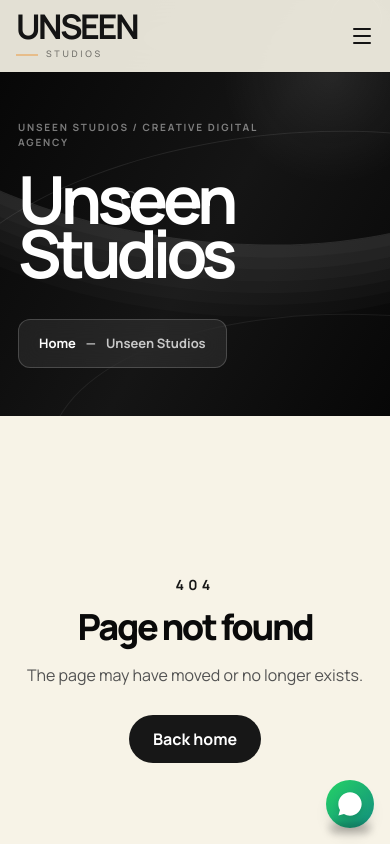
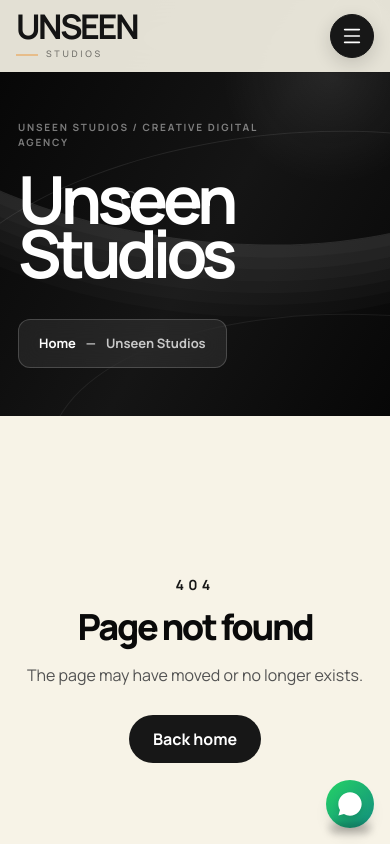
Before and after one commit to sumitchaskar0007-coder/Unseen_website-, a React (Vite) app: page /services/social in a window 390 px wide. Shown: the top 844 px of the page. Built offline with nearby package versions, Linux system fonts and the light colour scheme.

Commit message:
Fix mobile navigation menu visibility

```diff
--- a/src/components/Header.tsx
+++ b/src/components/Header.tsx
@@ -383,8 +383,10 @@ export function Header() {
           <button
             type="button"
             className="site-menu-button"
-            onClick={() => setMenuOpen(true)}
+            onClick={() => setMenuOpen((open) => !open)}
             aria-label="Open menu"
+            aria-expanded={menuOpen}
+            aria-controls="mobile-navigation"
           >
             <Menu />
           </button>
@@ -400,6 +402,7 @@ export function Header() {
       <AnimatePresence>
         {menuOpen && (
           <motion.div
+            id="mobile-navigation"
             className="site-mobile-menu"
             initial={{
               y: '-100%',
--- a/src/index.css
+++ b/src/index.css
@@ -186,7 +186,8 @@ h6,
 .site-contact-link { display:flex; align-items:center; gap:16px; padding:12px 18px; border:1px solid currentColor; border-radius:99px; color:inherit; font-size:10px; font-weight:800; letter-spacing:.1em; text-transform:uppercase; transition:.3s; }
 .site-contact-link svg { width:15px; }
 .site-contact-link:hover { background:#121212; border-color:#121212; color:#fff; }
-.site-menu-button { display:none; color:inherit; background:none; }
+.site-menu-button { position:relative; z-index:2; display:none; width:46px; height:46px; flex:0 0 46px; align-items:center; justify-content:center; border:1px solid currentColor; border-radius:50%; color:inherit; background:transparent; cursor:pointer; }
+.site-menu-button svg { display:block; width:22px; height:22px; max-width:none; stroke-width:1.8; }
 .site-mobile-menu { position:fixed; inset:0; z-index:10000; display:flex; flex-direction:column; padding:24px; overflow-y:auto; background:var(--site-canvas); color:#141414; }
 .site-mobile-top { display:flex; justify-content:space-between; align-items:center; }
 .site-mobile-top button { width:52px; height:52px; display:grid; place-items:center; border:1px solid #141414; border-radius:50%; background:transparent; }
@@ -213,10 +214,13 @@ h6,
 
 @media (max-width:1050px) {
   .site-desktop-nav,.site-contact-link { display:none; }
-  .site-menu-button { display:block; }
+  .site-header-actions { flex:0 0 auto; }
+  .site-menu-button { display:flex; }
 }
 @media (max-width:700px) {
   .site-header-inner { width:calc(100% - 32px); height:72px; }
+  .site-wordmark>div { width:145px!important; }
+  .site-menu-button { width:44px; height:44px; flex-basis:44px; color:#fff; border-color:#171717; background:#171717; box-shadow:0 6px 18px rgba(18,18,18,.16); }
   .site-mobile-meta { flex-direction:column; }
 }
 
```
